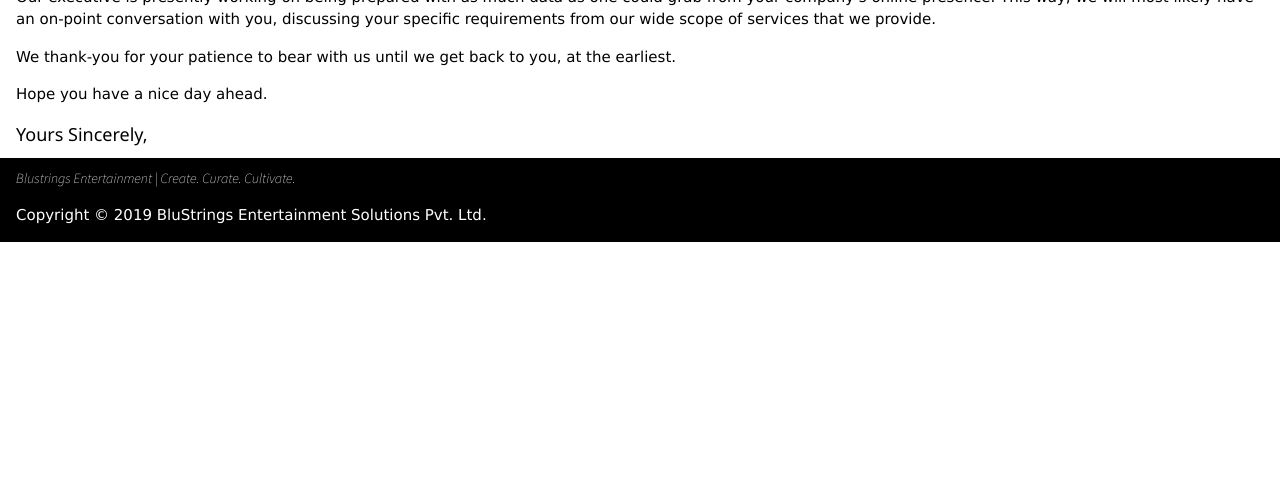
After one commit to tshantan24/blustrings, a Django app: template main/templates/main/email.html in a window 1280 px wide. The commit adds this page. Shown: the part 257-739 px from the top of the page. Run offline with Django 3.2, Linux system fonts and the light colour scheme; the template is opened without the code that fills it: most values are stand-ins (such as "Sample title", 1, 10 or a date in 2020).

Commit message:
Changed url for email and added email template

```diff
--- /dev/null
+++ b/main/templates/main/email.html
@@ -0,0 +1,30 @@
+<!DOCTYPE html>
+{% load static %}
+<html>
+	<head>
+		<title>W3.CSS</title>
+		<meta name="viewport" content="width=device-width, initial-scale=1">
+		<link rel="stylesheet" href="https://www.w3schools.com/w3css/4/w3.css">
+		<link href="https://fonts.googleapis.com/css?family=Source+Sans+Pro:200i&display=swap" rel="stylesheet">
+	</head>
+	<body>
+
+		<div class="w3-container w3-black" style="height: 18vh;">
+		</div>
+		<img src="{{ request.get_host }}{% static 'main/images/logo.png' %}" style="width: 20%; height: 45%; position: absolute; bottom: 68%; left: 90vh;">
+		<div class="w3-container">
+			<h3>Greetings, {{ name }}</h3>
+			<p>Thank-you for visiting our website and reaching out to us.</p>
+			<p>Our executive is presently working on being prepared with as much data as one could grab from your company’s online presence. This way, we will most likely have an on-point conversation with you, discussing your specific requirements from our wide scope of services that we provide.</p>
+			<p>We thank-you for your patience to bear with us until we get back to you, at the earliest.</p>
+			<p>Hope you have a nice day ahead.</p>
+			<h5> Yours Sincerely, </h5>
+		</div>
+
+		<div class="w3-container w3-black">
+			<h5 style="font-family: 'Source Sans Pro', sans-serif; font-size: 14px;">Blustrings Entertainment | Create. Curate. Cultivate.</h5>
+			<p>Copyright © 2019 BluStrings Entertainment Solutions Pvt. Ltd.</p>
+		</div>
+
+	</body>
+</html>
--- a/main/urls.py
+++ b/main/urls.py
@@ -1,12 +1,13 @@
 from django.urls import path
 from . import views
+
 
 
 app_name = 'main'  # here for namespacing of urls.
 
 urlpatterns = [
     path("", views.homepage, name="homepage"),
-    path("email/", views.email, name="email"),
-    path("contact/", views.contact, name="contact"),
-    path("contact/test/", views.handleMessages, name="handleMessages"),
+    # path("email/", views.email, name="email"),
+    # path("contact/", views.contact, name="contact"),
+    path("send/", views.handleMessages, name="handleMessages"),
 ]
```
Also changed, not shown: main/templates/main/index.html (+10 -3 lines), main/views.py (+23 -22 lines).
